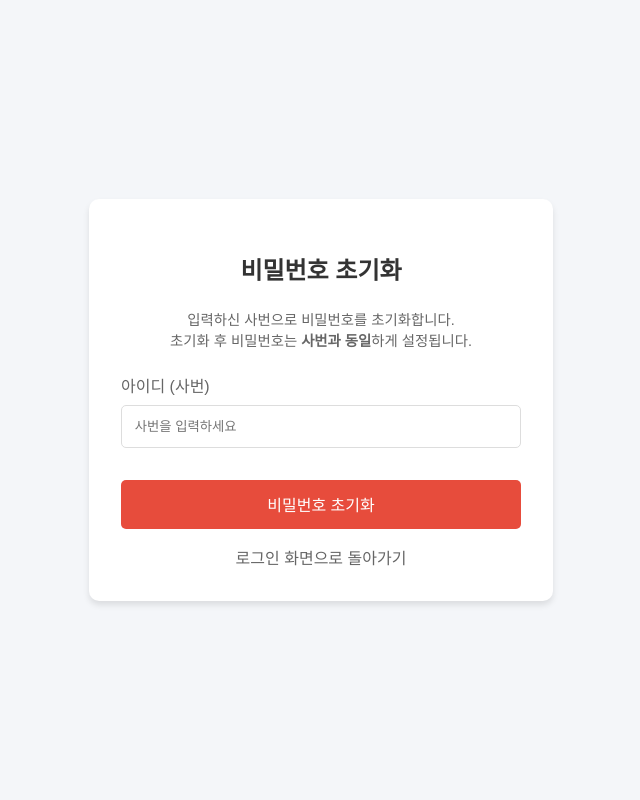
After one commit to pdk3028-coder/screengolf-usage, a Flask app: page /reset_password in a window 1280 px wide. The commit adds this page. Shown: the whole page, without its empty margins (319-959 px from the left). Run offline with Flask 3, Linux system fonts and the light colour scheme.

Commit message:
사용자 인증 로직 개선 및 UI/UX 향상

```diff
--- a/app.py
+++ b/app.py
@@ -32,13 +32,26 @@ def login():
         return redirect(url_for('dashboard'))
     else:
         # gift_project 스타일의 에러 메시지
-        flash('사번 또는 주민등록번호가 일치하지 않습니다.', 'error')
+        flash('아이디 또는 비밀번호가 일치하지 않습니다.', 'error')
         return redirect(url_for('index'))
 
 @app.route('/logout')
 def logout():
     session.clear()
     return redirect(url_for('index'))
+
+@app.route('/reset_password', methods=['GET', 'POST'])
+def reset_password():
+    if request.method == 'POST':
+        emp_id = request.form.get('emp_id')
+
+        if database.reset_password_to_default(emp_id):
+            flash(f'비밀번호가 초기화되었습니다. (초기 비밀번호: {emp_id})', 'success')
+            return redirect(url_for('index'))
+        else:
+            flash('존재하지 않는 아이디(사번)입니다.', 'error')
+
+    return render_template('reset_password.html')
 
 @app.route('/dashboard')
 def dashboard():
@@ -51,7 +64,12 @@ def dashboard():
     # 최근 내역 조회 (최신 10건만)
     records = database.get_usage_records(emp_id, limit=10)
 
-    return render_template('dashboard.html', name=user_name, records=records)
+    # 초기 비밀번호(사번) 사용 여부 확인
+    is_default_pw = False
+    if database.verify_user(emp_id, emp_id):
+        is_default_pw = True
+
+    return render_template('dashboard.html', name=user_name, records=records, show_pw_warning=is_default_pw)
 
 
 
@@ -115,6 +133,34 @@ def get_user_history():
     records = database.get_usage_records(emp_id, limit=10000)
     return jsonify({'success': True, 'data': records})
 
+@app.route('/change_password', methods=['GET', 'POST'])
+def change_password():
+    if 'user_id' not in session:
+        return redirect(url_for('index'))
+
+    if request.method == 'POST':
+        emp_id = session['user_id']
+        current_password = request.form.get('current_password')
+        new_password = request.form.get('new_password')
+        confirm_password = request.form.get('confirm_password')
+
+        # 현재 비밀번호 확인 (보안 강화)
+        if not database.verify_user(emp_id, current_password):
+             flash('현재 비밀번호가 일치하지 않습니다.', 'error')
+             return render_template('change_password.html')
+
+        if new_password != confirm_password:
+            flash('새 비밀번호가 일치하지 않습니다.', 'error')
+            return render_template('change_password.html')
+
+        if database.update_password(emp_id, new_password):
+            flash('비밀번호가 성공적으로 변경되었습니다.', 'success')
+            return redirect(url_for('dashboard'))
+        else:
+            flash('비밀번호 변경 중 오류가 발생했습니다.', 'error')
+
+    return render_template('change_password.html')
+
 # --- 관리자 페이지 ---
 
 @app.route('/admin/login', methods=['GET', 'POST'])
@@ -176,13 +222,24 @@ def admin_bulk_add():
         data = request.json.get('data', []) # [{'emp_id': '...', 'name': '...', 'password': '...'}, ...]
         count = 0
         for item in data:
-            if item.get('emp_id') and item.get('name') and item.get('password'):
-                if database.upsert_employee(item['emp_id'], item['name'], item['password']):
+            if item.get('emp_id') and item.get('name'):
+                # password가 없으면 None 전달 -> database에서 처리
+                password = item.get('password')
+                if database.upsert_employee(item['emp_id'], item['name'], password):
                     count += 1
 
         return jsonify({'success': True, 'count': count, 'message': f'{count}명 등록 완료'})
     except Exception as e:
         return jsonify({'success': False, 'message': str(e)})
+
+@app.route('/api/admin/reset', methods=['POST'])
+def admin_reset_data():
+    """관리자 데이터 초기화 API"""
+    if not session.get('is_admin'):
+        return jsonify({'success': False, 'message': 'Unauthorized'}), 401
+
+    success, msg = database.reset_all_data()
+    return jsonify({'success': success, 'message': msg})
 
 @app.route('/admin/download')
 def admin_download():
--- a/database.py
+++ b/database.py
@@ -95,12 +95,16 @@ def init_db():
 
 # --- 사원 관리 ---
 
-def upsert_employee(emp_id, name, password_raw):
+def upsert_employee(emp_id, name, password_raw=None):
     """
     사원을 추가합니다. (중복 시 무시 - INSERT OR IGNORE)
+    password_raw가 None이면 emp_id를 비밀번호로 사용합니다.
     """
     conn = get_db_connection()
     c = conn.cursor()
+
+    if password_raw is None or str(password_raw).strip() == '':
+        password_raw = str(emp_id)
 
     pw_hash = hash_val(password_raw)
     now = datetime.now(KST)
@@ -150,11 +154,10 @@ def upsert_employees_from_excel_file(filepath):
 
             return series.apply(convert_val)
 
-        # gift_project와 동일한 컬럼 인덱스 매핑
-        # 사번: 11, 이름: 12, 주민번호뒷자리(비밀번호): 26
+            # gift_project와 동일한 컬럼 인덱스 매핑 - 주민번호 로직 제거
+        # 사번: 11, 이름: 12
         emp_ids = clean_str(get_col_data(11))
         names = clean_str(get_col_data(12))
-        passwords = clean_str(get_col_data(26))
 
         conn = get_db_connection()
         c = conn.cursor()
@@ -164,13 +167,12 @@ def upsert_employees_from_excel_file(filepath):
         for i in range(len(df)):
             emp_id = emp_ids[i]
             name = names[i]
-            password = passwords[i]
 
             if not emp_id or not name:
                 continue
 
-            if not password:
-                continue
+            # 초기 비밀번호는 사번과 동일하게 설정
+            password = emp_id
 
             pw_hash = hash_val(password)
 
@@ -210,6 +212,59 @@ def get_all_employees():
     rows = conn.execute('SELECT * FROM employees ORDER BY emp_id').fetchall()
     conn.close()
     return [dict(row) for row in rows]
+
+def update_password(emp_id, new_password):
+    """비밀번호 변경"""
+    conn = get_db_connection()
+    try:
+        pw_hash = hash_val(new_password)
+        conn.execute('UPDATE employees SET password_hash = ? WHERE emp_id = ?', (pw_hash, emp_id))
+        conn.commit()
+        return True
+    except Exception as e:
+        print(f"Error updating password: {e}")
+        return False
+    finally:
+        conn.close()
+
+def reset_password_to_default(emp_id):
+    """비밀번호를 사번(초기값)으로 초기화"""
+    conn = get_db_connection()
+    try:
+        # 사번이 존재하는지 먼저 확인
+        user = conn.execute('SELECT * FROM employees WHERE emp_id = ?', (emp_id,)).fetchone()
+        if not user:
+             return False
+
+        # 비밀번호를 사번으로 해시하여 업데이트
+        default_pw_hash = hash_val(emp_id)
+        conn.execute('UPDATE employees SET password_hash = ? WHERE emp_id = ?', (default_pw_hash, emp_id))
+        conn.commit()
+        return True
+    except Exception as e:
+        print(f"Error resetting password to default: {e}")
+        return False
+    finally:
+        conn.close()
+
+def reset_all_data():
+    """모든 데이터 초기화 (시스템 설정 제외)"""
+    conn = get_db_connection()
+    try:
+        # 사원 정보와 이용 내역 삭제 (순서 중요: FK 때문에 usage_records 먼저)
+        conn.execute('DELETE FROM usage_records')
+        conn.execute('DELETE FROM employees')
+
+        # 시퀀스 초기화 (선택 사항)
+        conn.execute("DELETE FROM sqlite_sequence WHERE name IN ('usage_records', 'employees')")
+
+        conn.commit()
+        return True, "모든 데이터가 초기화되었습니다."
+    except Exception as e:
+        print(f"Error resetting data: {e}")
+        return False, str(e)
+    finally:
+        conn.close()
 
 # --- 이용 내역 관리 ---
 
--- /dev/null
+++ b/templates/reset_password.html
@@ -0,0 +1,137 @@
+<!DOCTYPE html>
+<html lang="ko">
+
+<head>
+    <meta charset="UTF-8">
+    <meta name="viewport" content="width=device-width, initial-scale=1.0">
+    <title>비밀번호 초기화</title>
+    <style>
+        body {
+            font-family: 'Malgun Gothic', sans-serif;
+            background-color: #f4f6f9;
+            display: flex;
+            justify-content: center;
+            align-items: center;
+            height: 100vh;
+            margin: 0;
+        }
+
+        .container {
+            background: white;
+            padding: 2rem;
+            border-radius: 10px;
+            box-shadow: 0 4px 6px rgba(0, 0, 0, 0.1);
+            width: 100%;
+            max-width: 400px;
+        }
+
+        h2 {
+            text-align: center;
+            color: #333;
+            margin-bottom: 1.5rem;
+        }
+
+        .form-group {
+            margin-bottom: 1rem;
+        }
+
+        label {
+            display: block;
+            margin-bottom: 0.5rem;
+            color: #666;
+        }
+
+        input {
+            width: 100%;
+            padding: 0.8rem;
+            border: 1px solid #ddd;
+            border-radius: 5px;
+            box-sizing: border-box;
+        }
+
+        button {
+            width: 100%;
+            padding: 0.8rem;
+            background-color: #e74c3c;
+            color: white;
+            border: none;
+            border-radius: 5px;
+            cursor: pointer;
+            font-size: 1rem;
+            margin-top: 1rem;
+        }
+
+        button:hover {
+            background-color: #c0392b;
+        }
+
+        .back-link {
+            display: block;
+            text-align: center;
+            margin-top: 1rem;
+            color: #666;
+            text-decoration: none;
+        }
+
+        .back-link:hover {
+            color: #333;
+        }
+
+        .alert {
+            padding: 0.8rem;
+            margin-bottom: 1rem;
+            border-radius: 5px;
+            text-align: center;
+        }
+
+        .alert-error {
+            background-color: #f8d7da;
+            color: #721c24;
+            border: 1px solid #f5c6cb;
+        }
+
+        .alert-success {
+            background-color: #d4edda;
+            color: #155724;
+            border: 1px solid #c3e6cb;
+        }
+
+        p.info {
+            font-size: 0.9rem;
+            color: #666;
+            text-align: center;
+            line-height: 1.5;
+            margin-bottom: 20px;
+        }
+    </style>
+</head>
+
+<body>
+    <div class="container">
+        <h2>비밀번호 초기화</h2>
+
+        {% with messages = get_flashed_messages(with_categories=true) %}
+        {% if messages %}
+        {% for category, message in messages %}
+        <div class="alert alert-{{ category }}">{{ message }}</div>
+        {% endfor %}
+        {% endif %}
+        {% endwith %}
+
+        <p class="info">
+            입력하신 사번으로 비밀번호를 초기화합니다.<br>
+            초기화 후 비밀번호는 <strong>사번과 동일</strong>하게 설정됩니다.
+        </p>
+
+        <form method="POST">
+            <div class="form-group">
+                <label for="emp_id">아이디 (사번)</label>
+                <input type="text" id="emp_id" name="emp_id" required placeholder="사번을 입력하세요">
+            </div>
+            <button type="submit">비밀번호 초기화</button>
+        </form>
+        <a href="{{ url_for('index') }}" class="back-link">로그인 화면으로 돌아가기</a>
+    </div>
+</body>
+
+</html>
```
Also changed, not shown: templates/admin.html (+33 -4 lines), templates/change_password.html (added, +54 -0 lines), templates/dashboard.html (+35 -7 lines), templates/login.html (+5 -4 lines), 1 other file.
